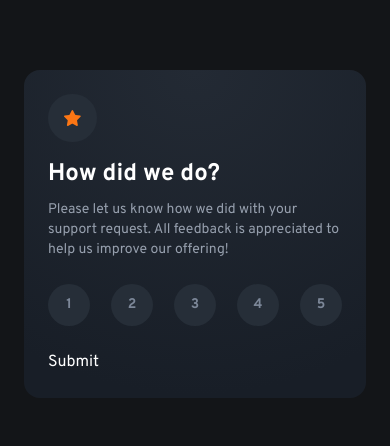
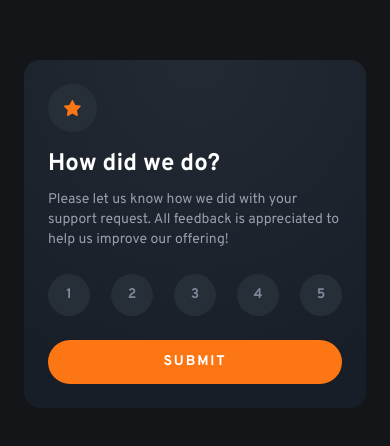
Before and after one commit to gabrielsilva323/feedback32ati, a React (Vite) app: page / in a window 390 px wide. Shown: the part 188-634 px from the top of the page. Built offline with nearby package versions, Linux system fonts and the light colour scheme.

Commit message:
primeiro card do mobile finalizado

```diff
--- a/src/App.jsx
+++ b/src/App.jsx
@@ -19,7 +19,8 @@ export function App() {
     <input type="button" value={5} className="bg-dark-blue w-10.5 h-10.5 rounded-full text-medium-grey text-sm font-bold"/>
     </div>
 
-   <button>Submit</button>
+   <button className="bg-orange w-full py-3 rounded-full text-sm font-bold uppercase tracking-1"
+   >Submit</button>
 
   </div>
  )
--- a/src/index.css
+++ b/src/index.css
@@ -7,6 +7,8 @@
 --color-medium-grey: #7C8798;
 --color-orange: #FC7614;
 
+--tracking-1: 1.867px;
+
 --font-overpass: "Overpass", "sans-serif";
 }
 
```
